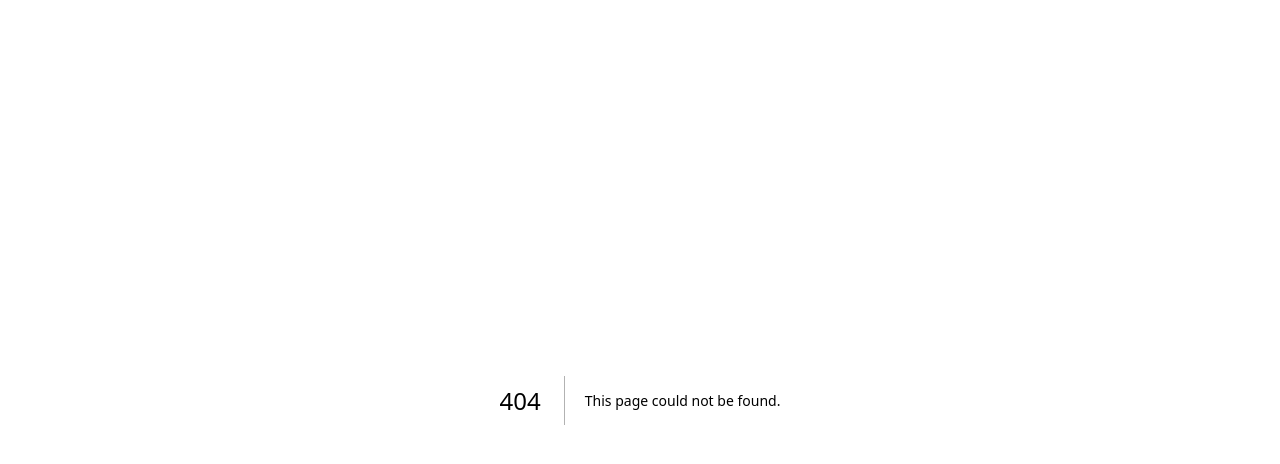
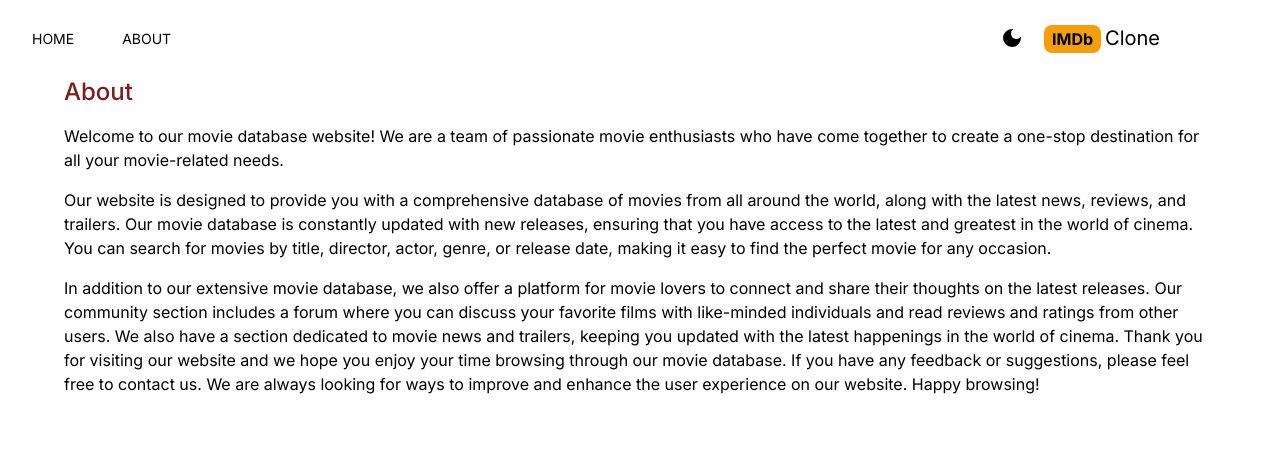
Before and after one commit to loveisthekeysteven/IMDb, a Next.js app: page /about in a window 1280 px wide. Before the commit this address had no page. Shown: the top 464 px of the page. Built offline with nearby package versions, Linux system fonts and the light colour scheme.

Commit message:
create the about page

```diff
--- /dev/null
+++ b/app/about/page.js
@@ -0,0 +1,42 @@
+import React from "react";
+
+const About = () => {
+  return (
+    <div className="max-w-6xl mx-auto space-y-4">
+      <h1 className="text-2xl font-medium text-red-900 dark:text-rose-200">
+        About
+      </h1>
+      <p>
+        Welcome to our movie database website! We are a team of passionate movie
+        enthusiasts who have come together to create a one-stop destination for
+        all your movie-related needs.
+      </p>
+
+      <p>
+        Our website is designed to provide you with a comprehensive database of
+        movies from all around the world, along with the latest news, reviews,
+        and trailers. Our movie database is constantly updated with new
+        releases, ensuring that you have access to the latest and greatest in
+        the world of cinema. You can search for movies by title, director,
+        actor, genre, or release date, making it easy to find the perfect movie
+        for any occasion.
+      </p>
+
+      <p>
+        In addition to our extensive movie database, we also offer a platform
+        for movie lovers to connect and share their thoughts on the latest
+        releases. Our community section includes a forum where you can discuss
+        your favorite films with like-minded individuals and read reviews and
+        ratings from other users. We also have a section dedicated to movie news
+        and trailers, keeping you updated with the latest happenings in the
+        world of cinema. Thank you for visiting our website and we hope you
+        enjoy your time browsing through our movie database. If you have any
+        feedback or suggestions, please feel free to contact us. We are always
+        looking for ways to improve and enhance the user experience on our
+        website. Happy browsing!
+      </p>
+    </div>
+  );
+};
+
+export default About;
--- a/app/layout.js
+++ b/app/layout.js
@@ -1,6 +1,7 @@
-
+import Header from "@/components/Header";
 import "./globals.css";
 import { Inter } from "next/font/google";
+import Providers from "./Providers";
 
 const inter = Inter({ subsets: ["latin"] });
 
@@ -13,9 +14,12 @@
   return (
     <html lang="en">
       <body className={inter.className}>
+        <Providers>
+          {/* Header */}
+          <Header />
 
-
-        {children}
+          {children}
+        </Providers>
       </body>
     </html>
   );
--- a/app/page.js
+++ b/app/page.js
@@ -1,11 +1,8 @@
 import Image from "next/image";
-import Header from "@/components/Header";
 
 export default function Home() {
   return (
     <>
-      {/* Header */}
-      <Header />
       <h1>Home</h1>
     </>
   );
--- a/package.json
+++ b/package.json
@@ -13,6 +13,7 @@
     "eslint": "8.50.0",
     "eslint-config-next": "13.5.2",
     "next": "13.5.2",
+    "next-themes": "^0.2.1",
     "postcss": "8.4.30",
     "react": "18.2.0",
     "react-dom": "18.2.0",
--- a/tailwind.config.js
+++ b/tailwind.config.js
@@ -1,18 +1,19 @@
 /** @type {import('tailwindcss').Config} */
 module.exports = {
   content: [
-    './pages/**/*.{js,ts,jsx,tsx,mdx}',
-    './components/**/*.{js,ts,jsx,tsx,mdx}',
-    './app/**/*.{js,ts,jsx,tsx,mdx}',
+    "./pages/**/*.{js,ts,jsx,tsx,mdx}",
+    "./components/**/*.{js,ts,jsx,tsx,mdx}",
+    "./app/**/*.{js,ts,jsx,tsx,mdx}",
   ],
   theme: {
     extend: {
-      backgroundImage: {
-        'gradient-radial': 'radial-gradient(var(--tw-gradient-stops))',
-        'gradient-conic':
-          'conic-gradient(from 180deg at 50% 50%, var(--tw-gradient-stops))',
-      },
+      // backgroundImage: {
+      //   'gradient-radial': 'radial-gradient(var(--tw-gradient-stops))',
+      //   'gradient-conic':
+      //     'conic-gradient(from 180deg at 50% 50%, var(--tw-gradient-stops))',
+      // },
     },
   },
   plugins: [],
-}
+  darkMode: "class",
+};
```
Also changed, not shown: 1 other file (tests, documents, lock files or other folders).
